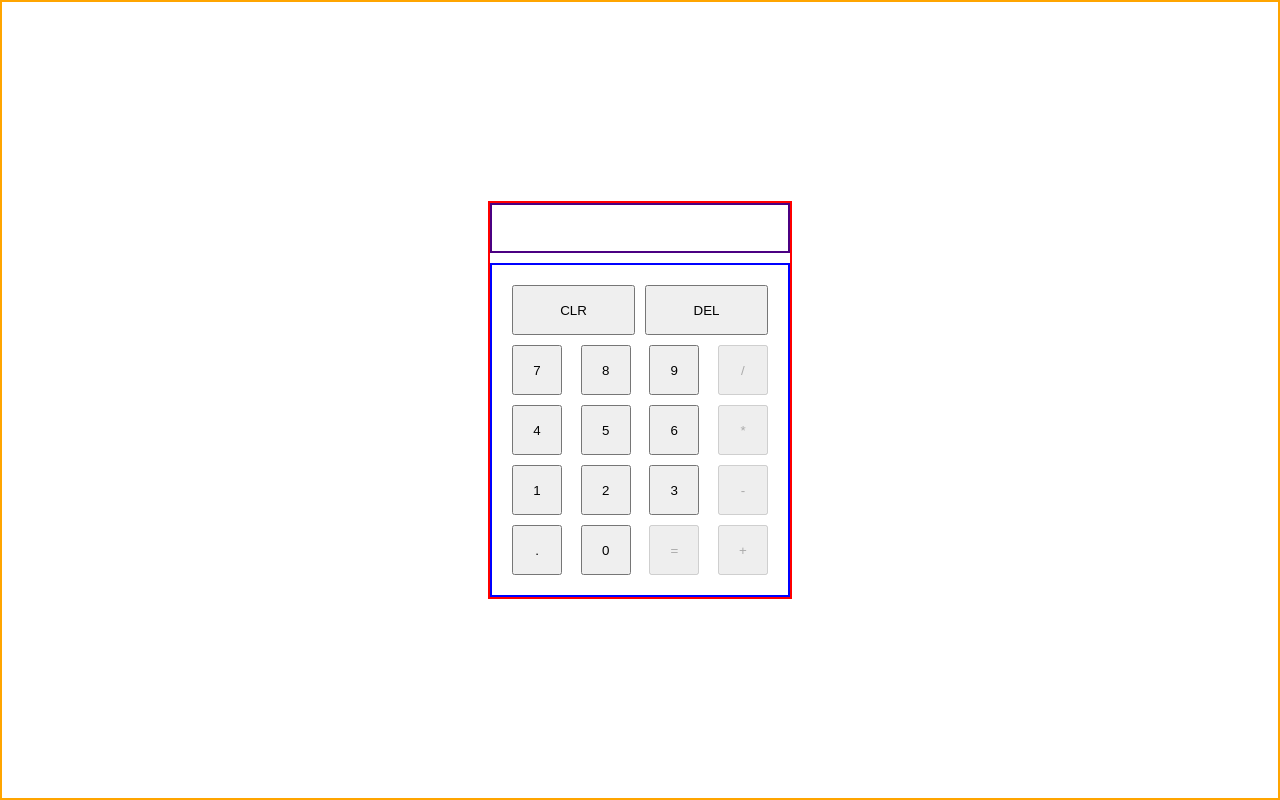
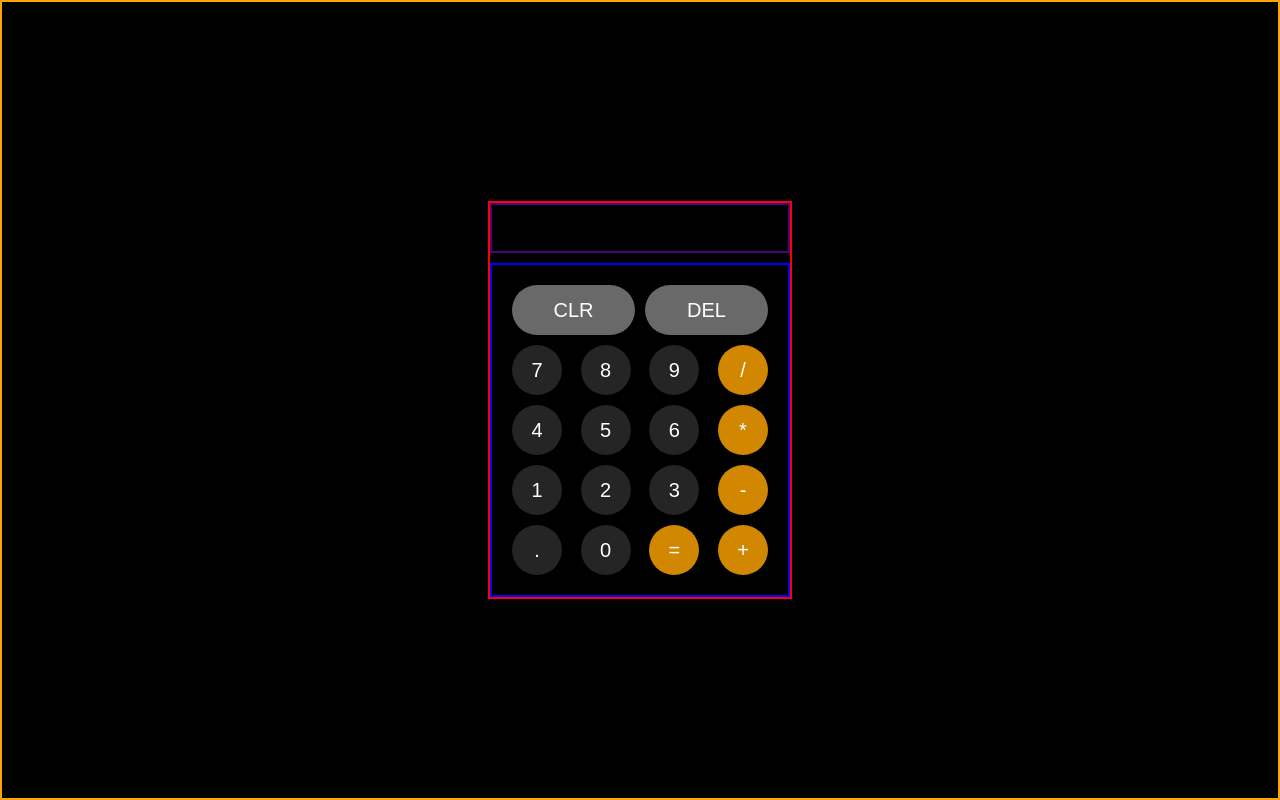
Before and after one commit to JANS66/project-calculator, a plain HTML site: page index.html in a window 1280 px wide. Drawn offline with Linux system fonts and the light colour scheme.

Commit message:
style: Add style to webpage

```diff
--- a/main.js
+++ b/main.js
@@ -107,6 +107,10 @@ function populateDisplay() {
                 }
             }
 
+            if (display.textContent.length >= 12 && !["DEL", "CLR"].includes(e.target.textContent)) {
+                return;
+            }
+
             if (e.target.textContent === "DEL") {
                 const lastChar = display.textContent.slice(-1);
                 if (lastChar === "+" || lastChar === "-" || lastChar === "*" || lastChar === "/") {
--- a/styles.css
+++ b/styles.css
@@ -2,21 +2,55 @@
     margin: 0;
     padding: 0;
     box-sizing: border-box;
+    background-color: black;
 }
 
 button {
     min-width: 50px;
+    border-radius: 50px;
+    background-color: rgb(37, 37, 37);
+    border: none;
+}
+
+button:active {
+    background-color: #f5f5f516;
 }
 
 button,
 #display {
     min-height: 50px;
+    color: white;
+    font-size: 20px;
+}
+
+#divide:active,
+#multiply:active,
+#subtract:active,
+#add:active,
+#equals:active,
+#clear:active,
+#delete:active {
+    background-color: #f5f5f516;
+}
+
+#divide,
+#multiply,
+#subtract,
+#add,
+#equals {
+    background-color: rgba(255, 166, 0, 0.821)
 }
 
 #container,
 #calculator,
-#buttons {
+#buttons,
+#display {
     display: flex;
+}
+
+#clear,
+#delete {
+    background-color: dimgray;
 }
 
 #container,
@@ -47,6 +81,11 @@ button,
 
 #display {
     border: 2px solid indigo;
+    justify-content: flex-end;
+    align-items: flex-end;
+    padding: 10px 20px 10px 10px;
+    max-width: 300px;
+    font-family: Georgia, 'Times New Roman', Times, serif;
 }
 
 #buttons {
```
